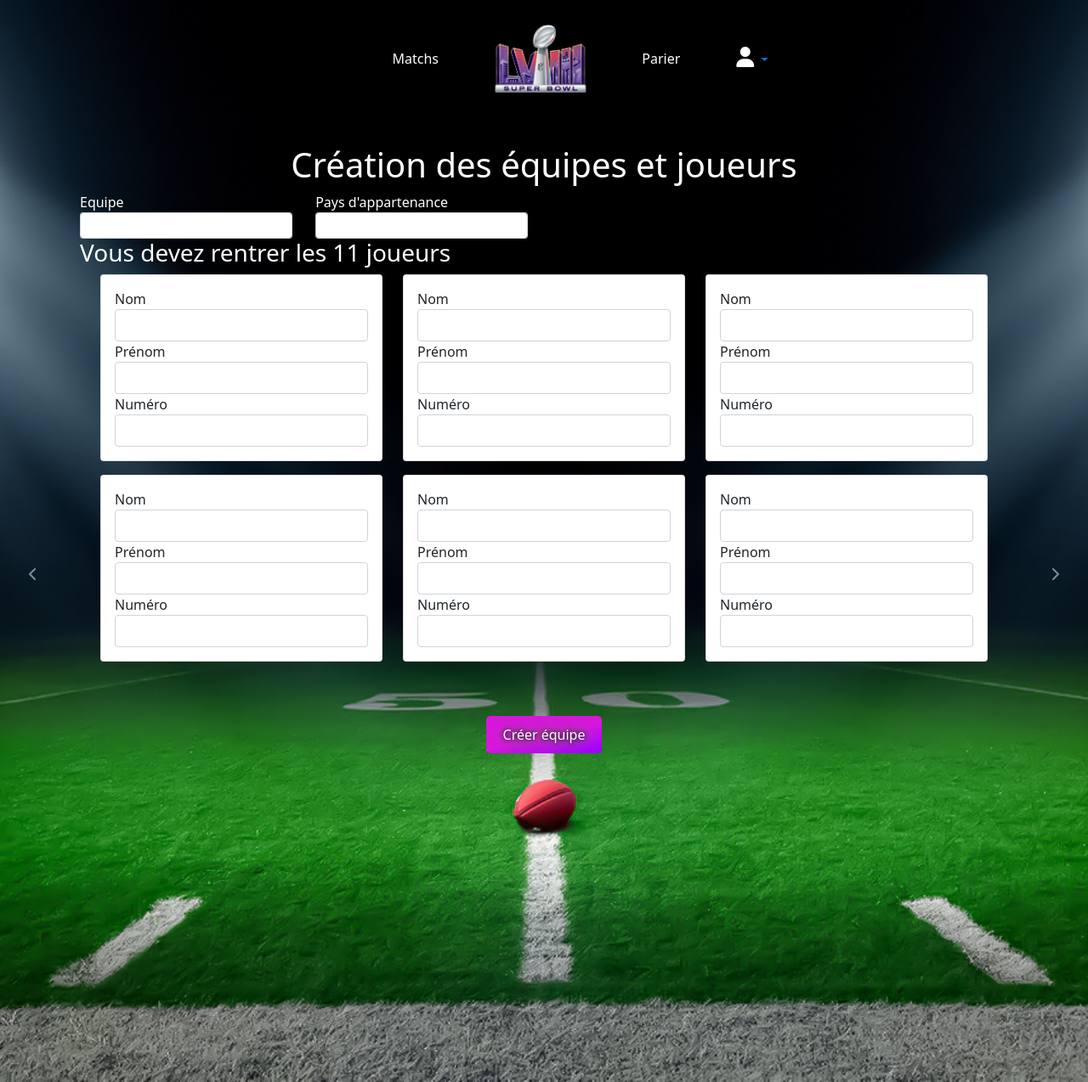
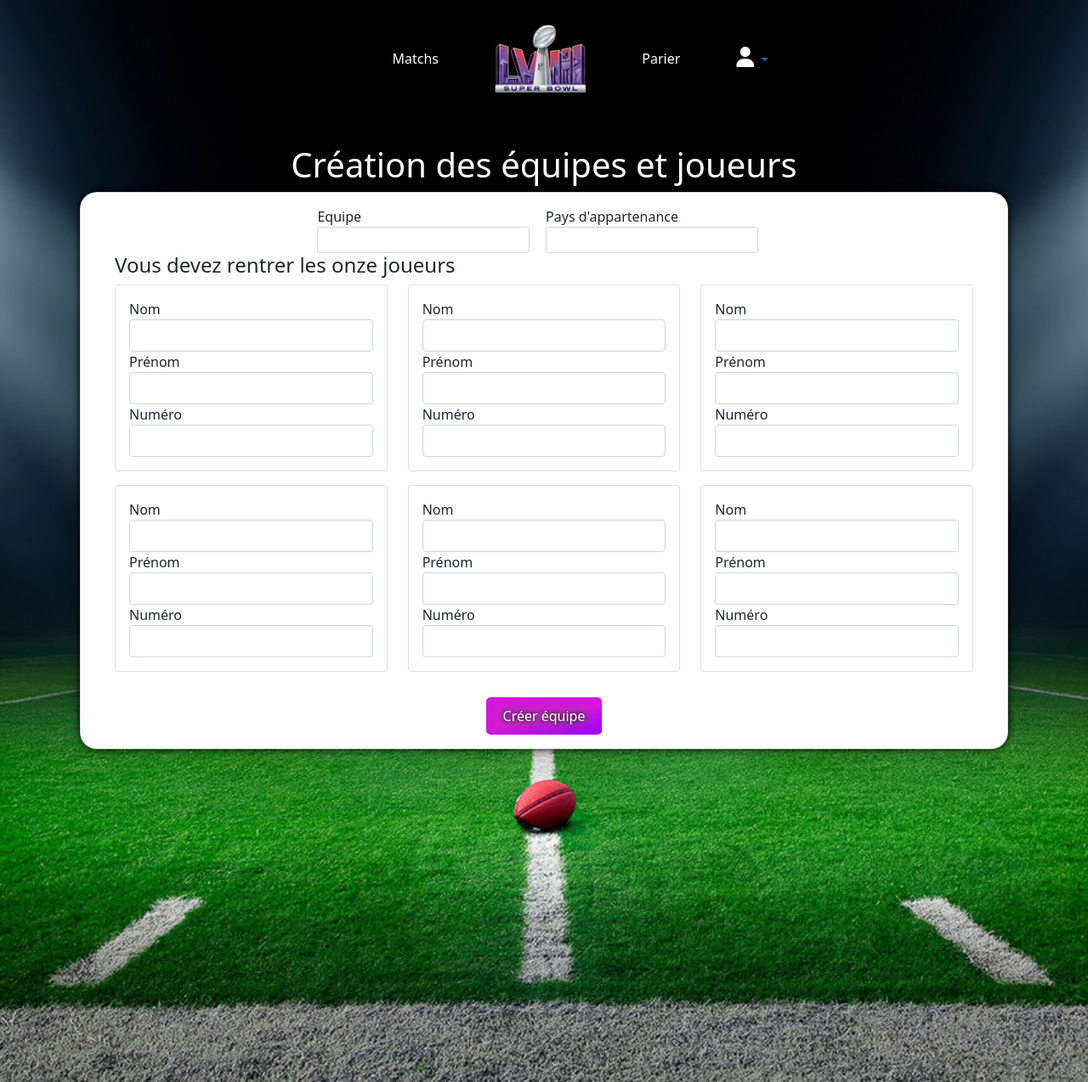
Before and after one commit to VitorPinto1/superbowl_ECF, a Flask app: page /creation in a window 1280 px wide. Shown: the whole page at 85% size. Run offline with Flask 3, Linux system fonts and the light colour scheme; parts of the project's set-up code (start-up, migrations or seed data) failed here and were passed over; some libraries are stand-ins or nearby versions.

Commit message:
creation

```diff
--- a/app.py
+++ b/app.py
@@ -980,3 +980,7 @@ def planification_form():
 @app.route('/planification')
 def planification():
     return render_template('planification.html')
+
+@app.route('/creation2')
+def creation2():
+    return render_template('creation2.html')
--- a/static/css/style.css
+++ b/static/css/style.css
@@ -1,7 +1,7 @@
 body {
   background-size: cover;
   background-repeat: no-repeat;
-  background-image: url('/static/sources/background2.jpg');
+  background-image: url('/static/sources/background3.jpg');
   background-position: center;
   height: 100vh;
 }
@@ -17,6 +17,12 @@ body {
   margin-bottom: 100px;
 }
 
+#containerPlanification {
+  display: flex;
+  justify-content: center;
+  align-items: center;
+  margin-top: 50px;
+}
 #custom-cardIndex {
   position: relative;
   margin: auto;
@@ -239,6 +245,13 @@ button:focus {
 }
 
 
+#card-creation{
+  box-shadow: 0px 0px 10px rgb(0 0 0);
+  border-radius: 20px;
+
+}
+
+
 @media only screen and (max-width: 600px) {
   .table-container {
       overflow-x: auto;
--- a/templates/creation.html
+++ b/templates/creation.html
@@ -14,37 +14,41 @@
 </div>
 
 <div class="container">
+  <div class="card" id="card-creation">
+    <div class="card-body">
       <form action="/creation" method="POST" id="creationForm">
         <div class="row">
-      <div class="col-md-12">
+          <div class="col-md-12 text-center">
             <div class="form-group d-inline-block" style="width: 25%;">
-          <label for="nom_equipe" style="color: white">Equipe</label>
+
+                <label for="nom_equipe" style="display: flex; align-items: center;" >Equipe</label>
+
+
               <input type="text" class="form-control form-control-sm" id="nom_equipe" name="nom_equipe" pattern="[A-Za-z\s]+" style="width: 250px;">
               <div id="message_nom_equipe" style="display: none; color: red;"></div>
             </div>
+            <div class="form-group d-inline-block" style="width: 25%;">
+
+                <label for="pays_appartenance" style="display: flex; align-items: center;" >Pays d'appartenance</label>
 
 
-        <div class="form-group d-inline-block" style="width: 25%;">
-          <label for="pays_appartenance" style="color: white">Pays d'appartenance</label>
               <input type="text" class="form-control form-control-sm" id="pays_appartenance" name="pays_appartenance" pattern="[A-Za-z\s]+" style="width: 250px;">
               <div id="message_pays_appartenance" style="display: none; color: red;"></div>
-
             </div>
           </div>
 
         </div>
-    <h3 style="color: white">Vous devez rentrer les 11 joueurs</h3>
-    <div id="carouselFormulaires" class="carousel slide" data-bs-ride="carousel" data-bs-wrap="true">
+
+        <div class="container align-items-center justify-content-center">
+          <h4 >Vous devez rentrer les onze joueurs</h4>
+        </div>
 
 
-      <div class="carousel-inner">
-
-        <div class="carousel-item active">
-          <div class="container">
+              <div class="container" style="max-height: 470px; overflow-y: auto;">
                 <div class="row">
                   {% for i in range(1, 12) %}
                     <div class="col-md-4 mb-3"  >
-                  <div class="card" id="carte_joueur_{{ i }}">
+                      <div class="card card-tshirt" id="carte_joueur_{{ i }}">
                         <div class="card-body">
                           <!-- Votre code de formulaire ici -->
                           <div class="form-group">
@@ -68,23 +72,13 @@
                   {% endfor %}
                 </div>
               </div>
-        </div>
-
-      </div>
-      <button class="carousel-control-prev align-self-center" type="button" data-bs-target="#carouselFormulaires" data-bs-slide="prev">
-        <span class="fa-solid fa-chevron-left"></span>
-      </button>
-      <button class="carousel-control-next align-self-center" type="button" data-bs-target="#carouselFormulaires"  data-bs-slide="next">
-        <span class="fa-solid fa-chevron-right"></span>
-      </button>
-    </div>
-
-
 
         <div class="text-center mt-3">
           <button type="submit" class="btn neon-btn">Créer équipe</button>
         </div>
       </form>
+    </div>
+  </div>
 </div>
 
 <div class="modal fade" id="erreurModal" tabindex="-1" role="dialog" aria-labelledby="erreurModalLabel" aria-hidden="true">
@@ -102,6 +96,7 @@
     </div>
   </div>
 </div>
+
 
 
 <script>
@@ -251,9 +246,18 @@
       }
 
       actualiserVisibiliteFormulaires();
+
+      let indicators = document.querySelectorAll('.carousel-indicators li');
+      indicators.forEach((indicator, index) => {
+        if (index === e.to) {
+          indicator.classList.add('active');
+        } else {
+          indicator.classList.remove('active');
+        }
       });
-
-
+      actualiserVisibiliteFormulaires();
+    });
+    actualiserVisibiliteFormulaires();
   });
 </script>
 
--- a/templates/planification.html
+++ b/templates/planification.html
@@ -7,7 +7,7 @@
 <div class="container align-items-center justify-content-center" style="margin-top: 50px;">
   <h1 class="text-center" style="color: white">Planification des matchs</h1>
 </div>
-<div class="container">
+<div class="center-container" id="containerPlanification">
   <form id="form-planification" action="/planification" method="POST">
     <label for="equipe1" style="color: white">Equipe visiteur:</label>
     <select name="equipe1" id="equipe1">
```
Also changed, not shown: static/sources/background3.jpg (added), static/sources/cardimage.png (deleted), static/sources/imagesite1.png (deleted), 3 other files. Lines whose indentation alone changed are shown as unchanged.
